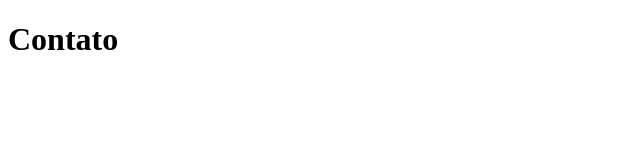
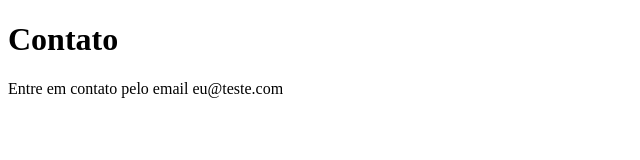
Before and after one commit to kleytoncristovao/alura-sistema-de-cadastro, a plain HTML site: page contato.html in a window 1280 px wide. Shown: the whole page, without its empty margins (0-640 px from the left). Drawn offline with Linux system fonts and the light colour scheme.

Commit message:
adicionando o email de contato

```diff
--- a/contato.html
+++ b/contato.html
@@ -8,5 +8,6 @@
 </head>
 <body>
     <h1>Contato</h1>
+    <p>Entre em contato pelo email eu@teste.com</p>
 </body>
 </html>
```
